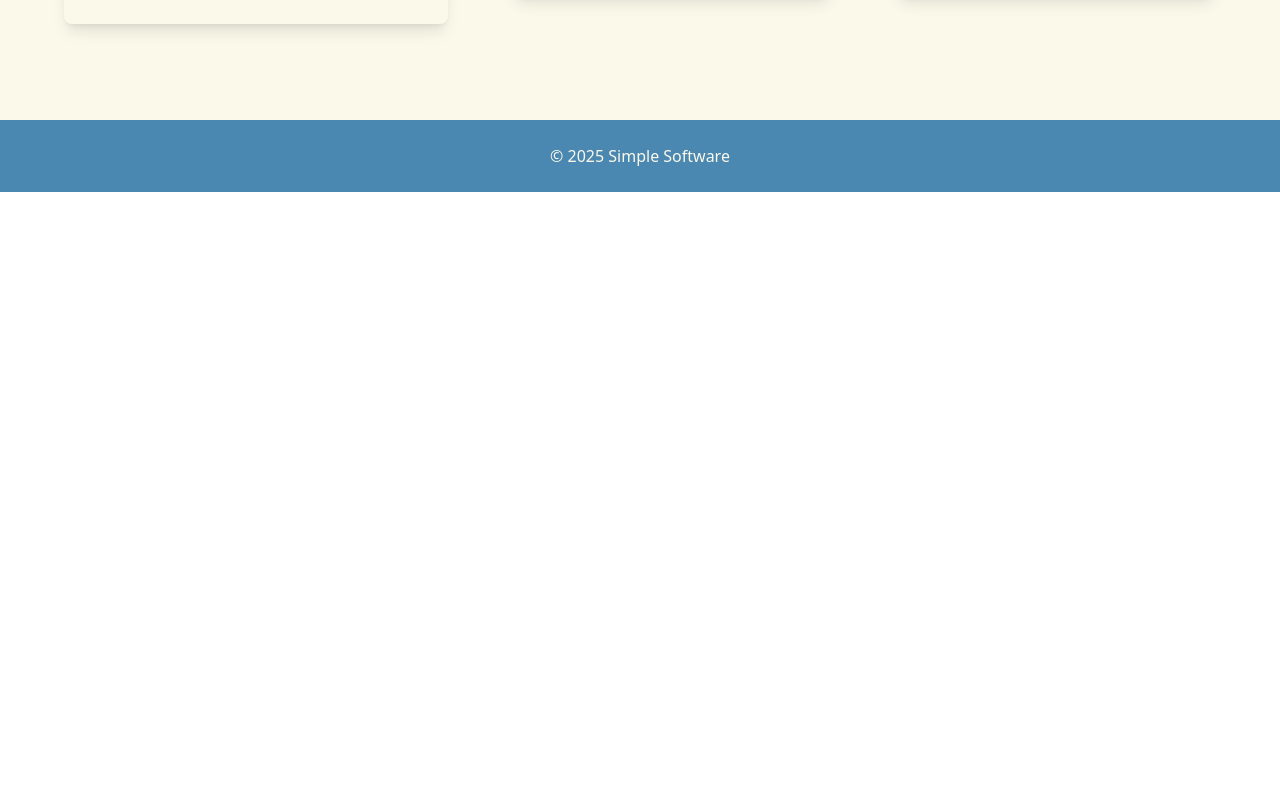
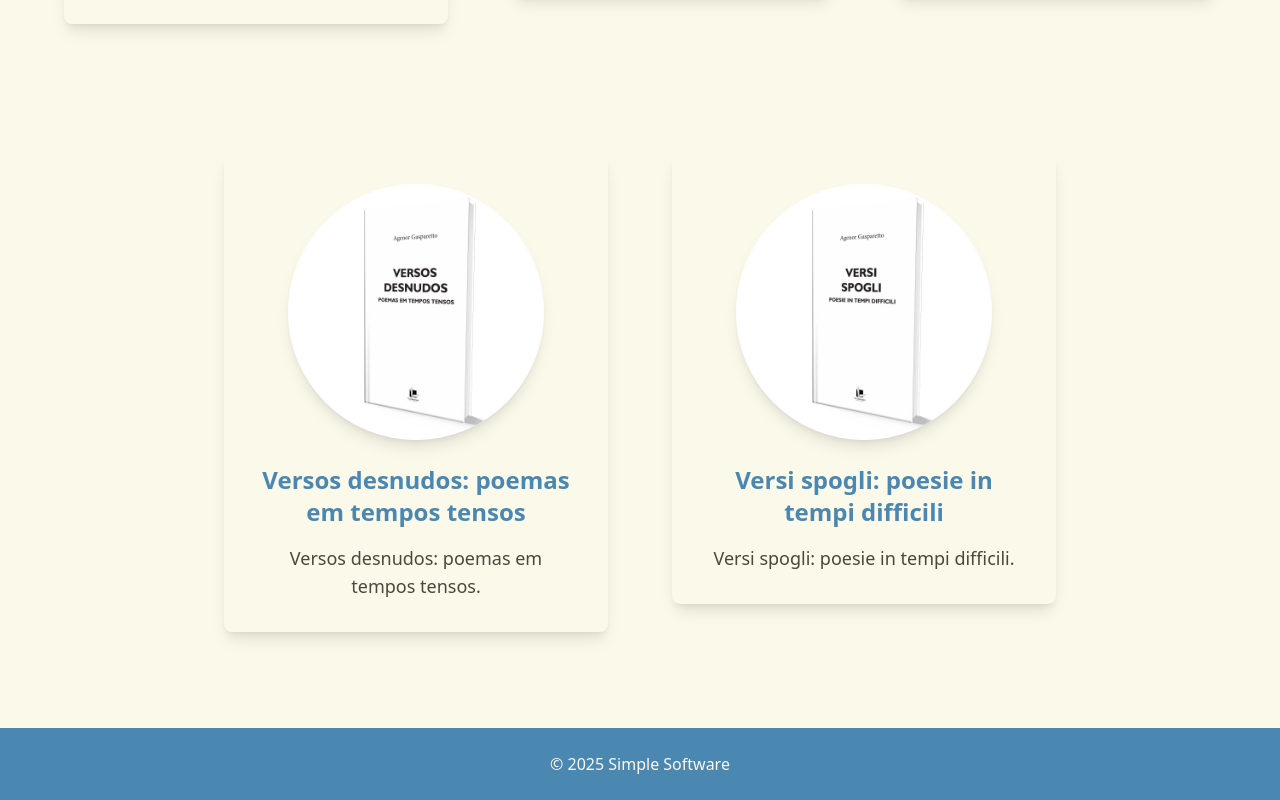
Before and after one commit to lmgaspa/ec-ruypovoas, a React (Vite) app in the folder frontend/: page / in a window 1280 px wide. Shown: the part 1232-2032 px from the top of the page. Before the commit the page ends 1424 px from the top, so only its background shows below. Built offline with nearby package versions, Linux system fonts and the light colour scheme; no server answers.

Commit message:
newbooks

```diff
--- a/frontend/src/data/books.ts
+++ b/frontend/src/data/books.ts
@@ -89,5 +89,53 @@ export const books: Book[] = [
       { id: "extase", title: "Êxtase, de birra com Jorge Amado e outras crônicas grapiúnas", imageUrl: "/images/extase.webp", price: "R$29,90", category: "Crônicas" },
       { id: "regressantes", title: "Regressantes", imageUrl: "/images/regressantes.webp", price: "R$20,00", category: "Contos" }
     ]
+  },
+  {
+    id: "versos",
+    title: "Versos Desnudos, Poemas em tempo Tensos",
+    imageUrl: "/images/versos.webp",
+    price: "R$20,00",
+    description: descriptions.versos,
+    author: agenorGasparetto,
+    additionalInfo: {
+      Peso: "100 g",
+      Dimensões: "11 × 21 × 1 cm",
+      Selo: selo,
+      ISBN: "978-85-8151-300-3",
+      Edição: "1ª",
+      "Ano de Publicação": "2025",
+      "Nº de Páginas": "80",
+      Idioma: idioma
+    },
+    category: "Poemas",
+    stock: 100,
+    relatedBooks: [
+      { id: "extase", title: "Êxtase, de birra com Jorge Amado e outras crônicas grapiúnas", imageUrl: "/images/extase.webp", price: "R$29,90", category: "Crônicas" },
+      { id: "regressantes", title: "Regressantes", imageUrl: "/images/regressantes.webp", price: "R$20,00", category: "Contos" }
+    ],
+  },
+  {
+    id: "versi",
+    title: "Versi spogli: poesie in tempi difficili",
+    imageUrl: "/images/versi.webp",
+    price: "R$30,00",
+    description: descriptions.versi,
+    author: agenorGasparetto,
+    additionalInfo: {
+      Peso: "100 g",
+      Dimensões: "11 × 21 × 1 cm",
+      Selo: selo,
+      ISBN: "978-85-8151-306-5",
+      Edição: "1ª",
+      "Ano de Publicação": "2025",
+      "Nº de Páginas": "80",
+      Idioma: idioma
+    },
+    category: "Poemas",
+    stock: 100,
+    relatedBooks: [
+      { id: "extase", title: "Êxtase, de birra com Jorge Amado e outras crônicas grapiúnas", imageUrl: "/images/extase.webp", price: "R$29,90", category: "Crônicas" },
+      { id: "regressantes", title: "Regressantes", imageUrl: "/images/regressantes.webp", price: "R$20,00", category: "Contos" }
+    ],
   }
 ];
--- a/frontend/src/data/descriptions.ts
+++ b/frontend/src/data/descriptions.ts
@@ -43,5 +43,18 @@ export const descriptions = {
     São episódios que, com variantes, muitos avós vivenciaram e vivenciam.<br>
     Os pais, em sua pressa, quase sempre passam batidos.<br>
     E, quando notam, anos já se passaram e os filhos já cresceram.
+  `,
+  versos: `
+  O livro reúne dois conjuntos de poesias.  O primeiro, Versos Desnudos e o segundo,Poemas em Tempos Tensos.<br><br>
+  O primeiro consiste em poemas sintéticos, sem adjetivações, franciscanos, minimalistas, em que o sentido e a estética emergem a partir de um sequenciamento de vocábulos.<br><br>
+  Esses versos, resumidos como desnudos, apresentam dois formatos:<br><br>
+  Em um formato estão poemas com dois blocos de sete versos cada e, um segundo formato, composto por cinco poemas com cinco blocos de 18 versos cada.<br><br>
+  E, no final, cinco poemas convencionais, Poemas em Tempos Tensos, que têm na tensão geopolítica do presente e na insensatez da Humanidade seu foco principal.
+  `,
+  versi: `
+  Il libro riunisce due raccolte di poesie. La prima, “Versi Spogli”, e la seconda, “Poems in Tempi Difficili”.<br><br>
+  La prima raccolta è composta da poesie sintetiche, prive di aggettivi, minimaliste, in cui significato ed estetica emergono da una sequenza di parole.<br><br>
+  Questi versi, riassunti come “spogli”, sono disponibili in due formati: un formato presenta poesie con due blocchi di sette versi ciascuno e un secondo formato è composto da cinque poesie con cinque blocchi di 18 versi ciascuno.<br><br>
+  E, infine, cinque poesie convenzionali, “Poesie in Tempi Difficili”, il cui obiettivo principale è la tensione geopolitica del presente e la follia dell’umanità.
   `
 };
--- a/frontend/src/pages/HomePage.tsx
+++ b/frontend/src/pages/HomePage.tsx
@@ -37,6 +37,20 @@ function HomePage() {
             description="Histórias de luta e resistência."
           />
         </div>
+        <div onClick={() => navigate('/books/versos')}>
+          <ContentBlock
+            title="Versos desnudos: poemas em tempos tensos"
+            imageUrl="/images/versos.webp"
+            description="Versos desnudos: poemas em tempos tensos."
+          />
+        </div>
+        <div onClick={() => navigate('/books/versi')}>
+          <ContentBlock
+            title="Versi spogli: poesie in tempi difficili"
+            imageUrl="/images/versi.webp"
+            description="Versi spogli: poesie in tempi difficili."
+          />
+        </div>
       </div>
     </Container>
   );
```
Also changed, not shown: frontend/public/images/versi.webp (added), frontend/public/images/versos.webp (added).
